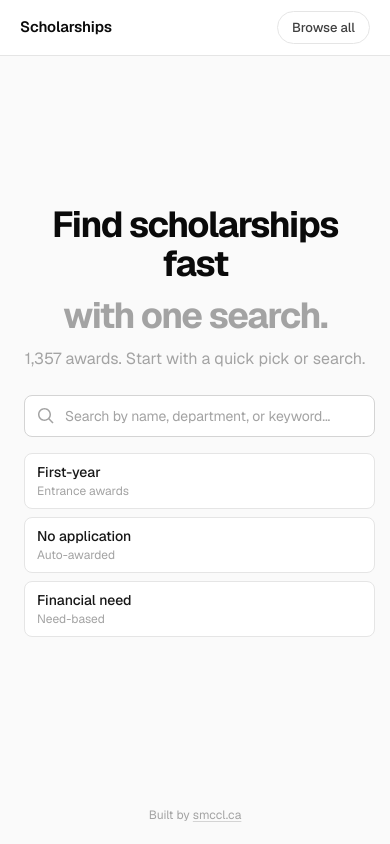
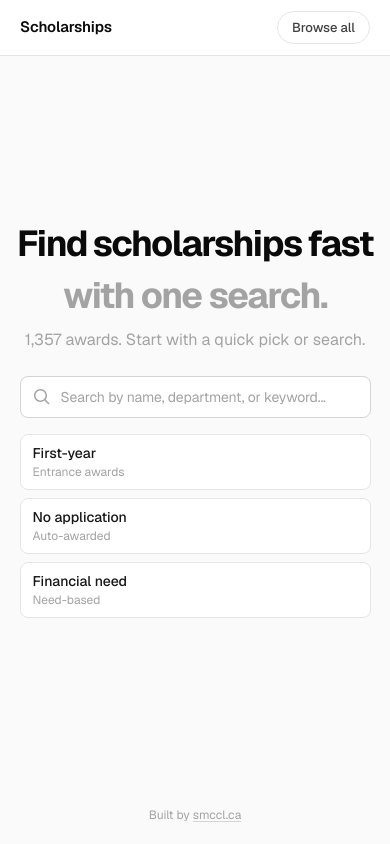
Before and after one commit to sammcclenaghan/uvic-scholarships, a Next.js app: page / in a window 390 px wide. Built offline with nearby package versions, Linux system fonts and the light colour scheme.

Commit message:
better mobile

```diff
--- a/src/app/page.tsx
+++ b/src/app/page.tsx
@@ -33,10 +33,10 @@ export default function Home() {
         </div>
       </header>
 
-      <main className="flex flex-1 items-center justify-center px-6">
+      <main className="flex flex-1 items-center justify-center px-4">
         <div className="w-full max-w-2xl space-y-6 text-center">
           <div className="space-y-3">
-            <p className="text-[2.25rem] font-bold leading-[1.1] tracking-[-0.04em] text-gray-950 md:text-5xl">
+            <p className="text-[2.25rem] font-bold leading-[1.1] tracking-[-0.04em] text-gray-950 md:text-5xl" style={{ wordSpacing: "-0.04em" }}>
               Find scholarships fast
             </p>
             <p className="text-[2.25rem] font-bold leading-[1.1] tracking-[-0.04em] text-gray-400 md:text-5xl">
```
